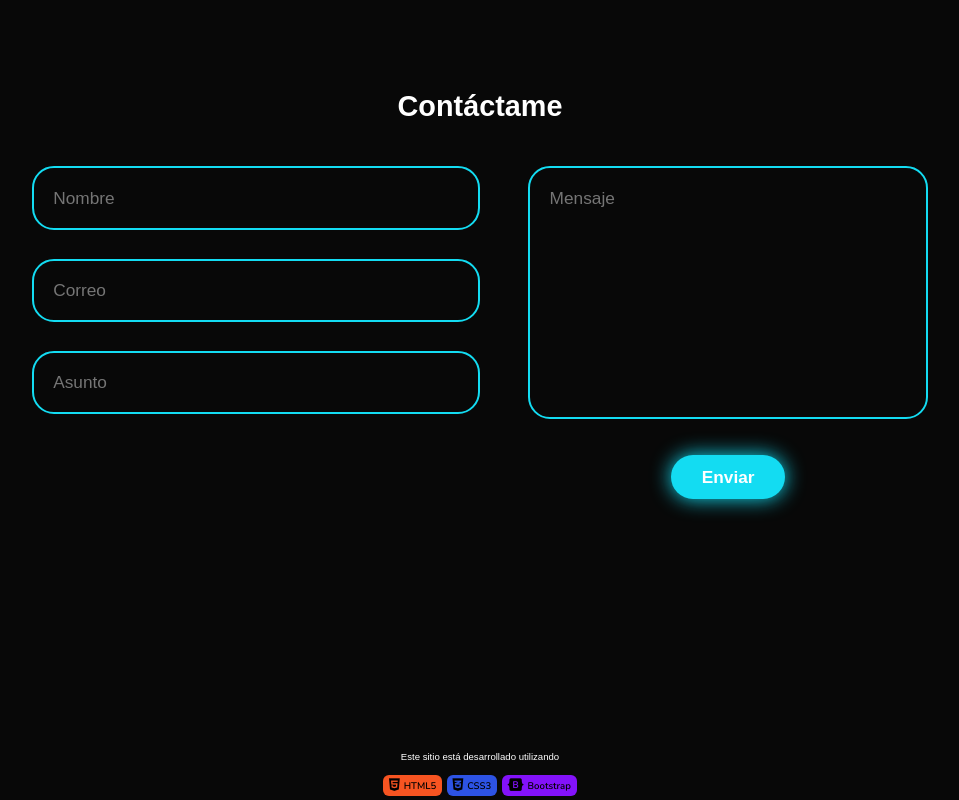
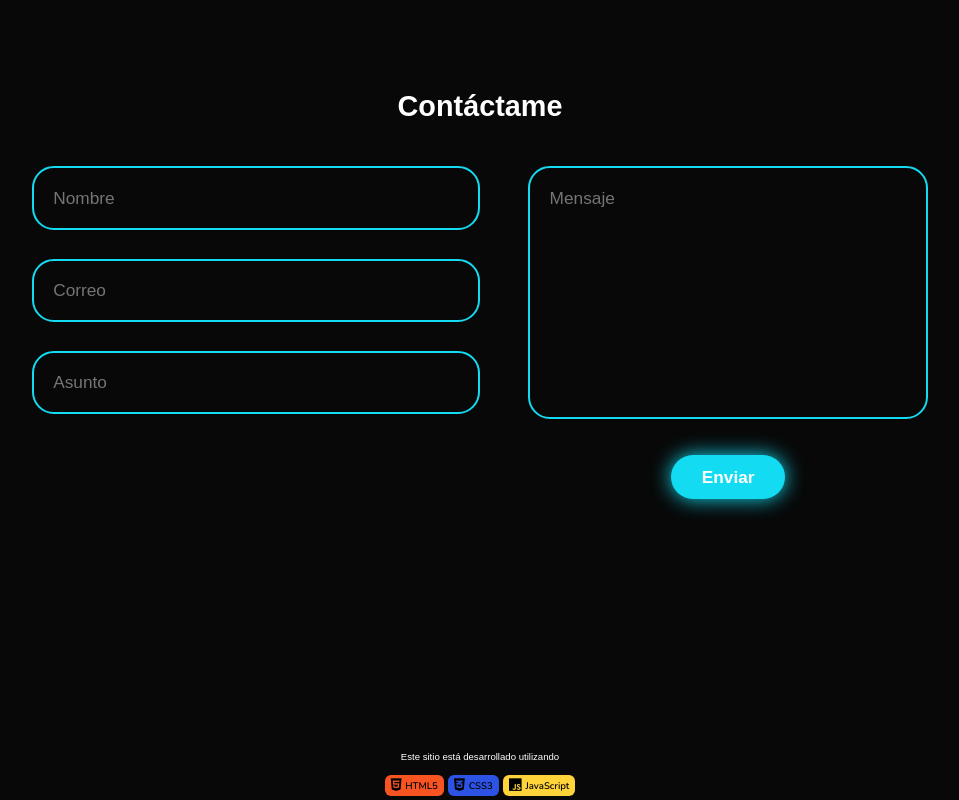
Before and after one commit to angelmobr/NewCV, a plain HTML site: page index.html in a window 1280 px wide. Shown: the part 4610-5410 px from the top of the page, without its empty margins (160-1119 px from the left). Drawn offline with nearby package versions, Linux system fonts and the light colour scheme; a script that the page names is missing; a web font is replaced by a local one.

Commit message:
Update index.html
Modificación de iconos java

```diff
--- a/index.html
+++ b/index.html
@@ -319,9 +319,9 @@
                 <div class="tecnologiasp css">
                     <i class="fa-brands fa-css3-alt"></i> CSS3
                 </div>
-                <div class="tecnologiasp bootstrap">
-                    <i class="fa-brands fa-bootstrap"></i> Bootstrap
-                </div>
+               <div class="tecnologiasp javascript">
+                                    <i class="fa-brands fa-js"></i> JavaScript
+                                </div>
             </div>
         </div>
         <!-- <ul class="list">
```
